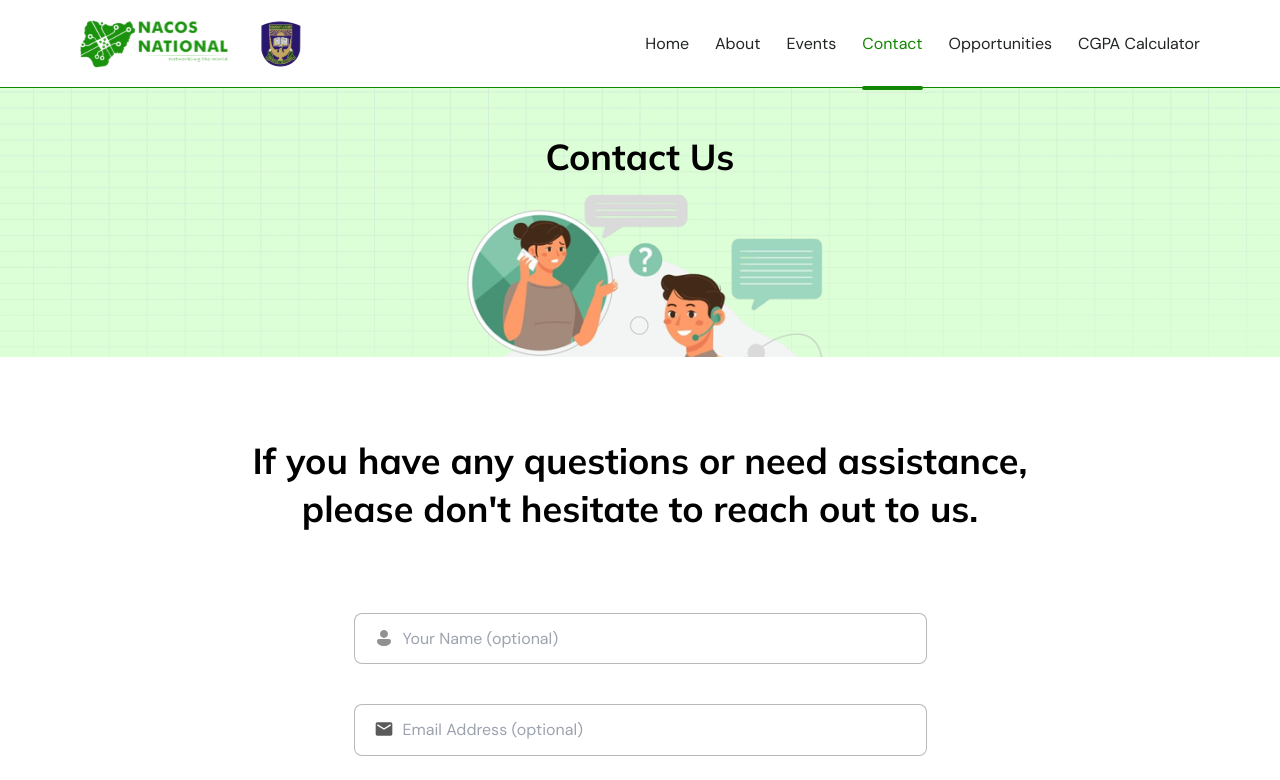
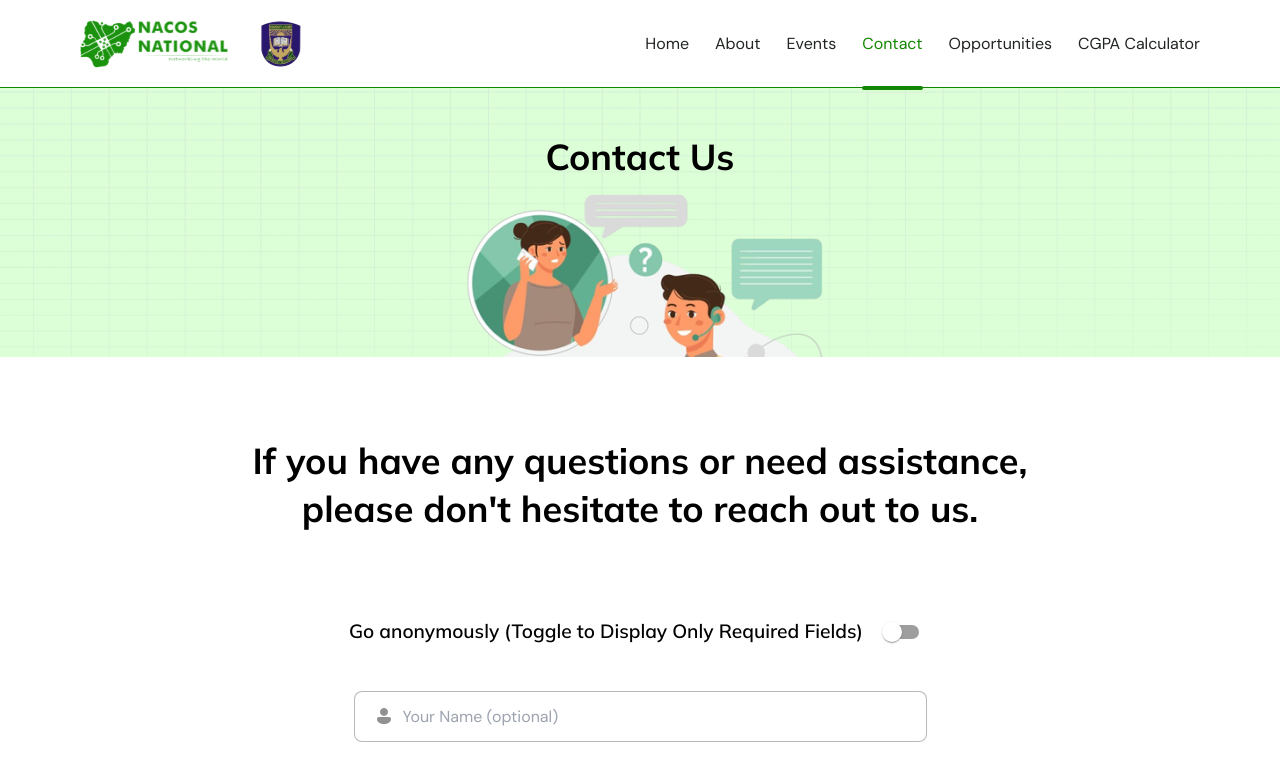
Before and after one commit to nacossuil/Uil-Nacos-Web, a React (Vite) app in the folder frontend/: page /contact in a window 1280 px wide. Shown: the top 780 px of the page. Built offline with nearby package versions, Linux system fonts and the light colour scheme.

Commit message:
switch added

```diff
--- a/frontend/src/index.css
+++ b/frontend/src/index.css
@@ -15,23 +15,3 @@
 body {
     margin: 0;
 }
-
-.flexCenter {
-    display: flex;
-    flex-wrap: wrap;
-    justify-content: center;
-    align-items: center;
-    text-align: center;
-}
-
-.textBig {
-    font-size: 36px;
-    font-weight: 700;
-    line-height: 48px;
-}
-
-.textSmall {
-    font-size: 16px;
-    font-weight: 700;
-    line-height: 26px;
-}
--- a/frontend/src/pages/Contact/ContactPage.css
+++ b/frontend/src/pages/Contact/ContactPage.css
@@ -1,6 +1,26 @@
 .c-wrapper {
     position: relative;
     font-family: 'Mulish', sans-serif;
+}
+
+.flexCenter {
+    display: flex;
+    flex-wrap: wrap;
+    justify-content: center;
+    align-items: center;
+    text-align: center;
+}
+
+.textBig {
+    font-size: 36px;
+    font-weight: 700;
+    line-height: 48px;
+}
+
+.textSmall {
+    font-size: 16px;
+    font-weight: 700;
+    line-height: 26px;
 }
 
 
@@ -65,8 +85,15 @@ input::placeholder,
     height: auto;
 }
 
-.icon {
+.icon,
+#icon {
     padding: 15px 20px;
+}
+
+#icon {
+    position: absolute;
+    width: auto;
+    height: auto;
 }
 
 .textarea {
@@ -96,6 +123,18 @@ button.btn-submit {
     color: white;
 }
 
+.switch {
+    display: flex;
+    justify-content: center;
+    align-items: center;
+    gap: 10px;
+}
+
+.switch>p {
+    font-size: 1.2rem;
+    font-weight: 600;
+}
+
 
 /* third section  */
 
--- a/frontend/src/pages/Contact/ContactPage.jsx
+++ b/frontend/src/pages/Contact/ContactPage.jsx
@@ -8,8 +8,12 @@ import Ic from '../../assets/ic_outline-subject.svg'
 import AntDesign from '../../assets/ant-design_message-filled.svg'
 import { ToastContainer, toast } from 'react-toastify'
 import 'react-toastify/dist/ReactToastify.css'
+import Switch from '@mui/material/Switch'
 
 const ContactPage = () => {
+  const [showRequiredField, setShowRequiredField] = useState(true)
+  const [checked, setChecked] = useState(false)
+
   const [formData, setFormData] = useState({
     name: '',
     email: '',
@@ -17,18 +21,25 @@ const ContactPage = () => {
     message: '',
   })
 
+  // handle input field change
   const handleChange = (e) => {
     const { name, value } = e.target
-
     setFormData({
       ...formData,
       [name]: value,
     })
   }
 
+  // submitting the form logic
   const handleSubmit = (e) => {
     e.preventDefault()
     console.log('Form Data:', formData)
+
+    setTimeout(() => {
+      toast.success('Message submitted successfully!', {
+        position: toast.POSITION.BOTTOM_RIGHT,
+      })
+    }, 200)
 
     setFormData({
       name: '',
@@ -38,18 +49,10 @@ const ContactPage = () => {
     }) // Reset the form state
   }
 
-  const showToastMessage = () => {
-    const myPromise = new Promise((resolve) =>
-      fetch('https://jsonplaceholder.typicode.com/posts/1')
-        .then((response) => response.json())
-        .then((json) => setTimeout(() => resolve(json), 300)),
-    )
-
-    toast.promise(myPromise, {
-      pending: 'sending message',
-      success: 'Thanks for contacting us!',
-      error: 'error',
-    })
+  // handle switch change
+  const handleClick = () => {
+    setChecked(!checked)
+    setShowRequiredField(!showRequiredField)
   }
 
   const { name, email, subject, message } = formData
@@ -70,8 +73,21 @@ const ContactPage = () => {
             If you have any questions or need assistance, please {`don't`}{' '}
             hesitate to reach out to us.
           </div>
+
+          <div className="switch">
+            <p>Go anonymously (Toggle to Display Only Required Fields)</p>
+            <Switch
+              checked={checked}
+              inputProps={{ 'aria-label': 'controlled' }}
+              onClick={handleClick}
+              color={'success'}
+            />
+          </div>
+
           <form className="form" onSubmit={handleSubmit}>
-            <img src={Person} alt="person" className="icon" />
+            {showRequiredField && (
+              <div>
+                <img src={Person} alt="person" className="icon" id="icon" />
                 <input
                   type="text"
                   name="name"
@@ -79,7 +95,7 @@ const ContactPage = () => {
                   placeholder="Your Name (optional)"
                   onChange={handleChange}
                 />
-            <img src={Email} alt="person" className="icon" />
+                <img src={Email} alt="person" className="icon" id="icon" />
                 <input
                   type="email"
                   name="email"
@@ -87,7 +103,11 @@ const ContactPage = () => {
                   placeholder="Email Address (optional)"
                   onChange={handleChange}
                 />
-            <img src={Ic} alt="person" className="icon" />
+              </div>
+            )}
+
+            <div>
+              <img src={Ic} alt="person" className="icon" id="icon" />
               <input
                 type="text"
                 name="subject"
@@ -96,7 +116,7 @@ const ContactPage = () => {
                 onChange={handleChange}
                 required
               />
-            <img src={AntDesign} alt="" className="icon" />
+              <img src={AntDesign} alt="" className="icon" id="icon" />
               <textarea
                 placeholder="Message"
                 name="message"
@@ -105,20 +125,19 @@ const ContactPage = () => {
                 onChange={handleChange}
                 required
               ></textarea>
-            <button
-              type="submit"
-              className="textSmall btn-submit"
-              onClick={showToastMessage}
-            >
+              <button type="submit" className="textSmall btn-submit">
                 Send Message
               </button>
+            </div>
+
             <ToastContainer />
           </form>
         </div>
+
         <div className="third">
           <div className="textBig t-text">FAQs and Answers.</div>
+          <FAQs />
         </div>
-        <FAQs />
       </div>
     </section>
   )
```
Lines whose indentation alone changed are shown as unchanged.
